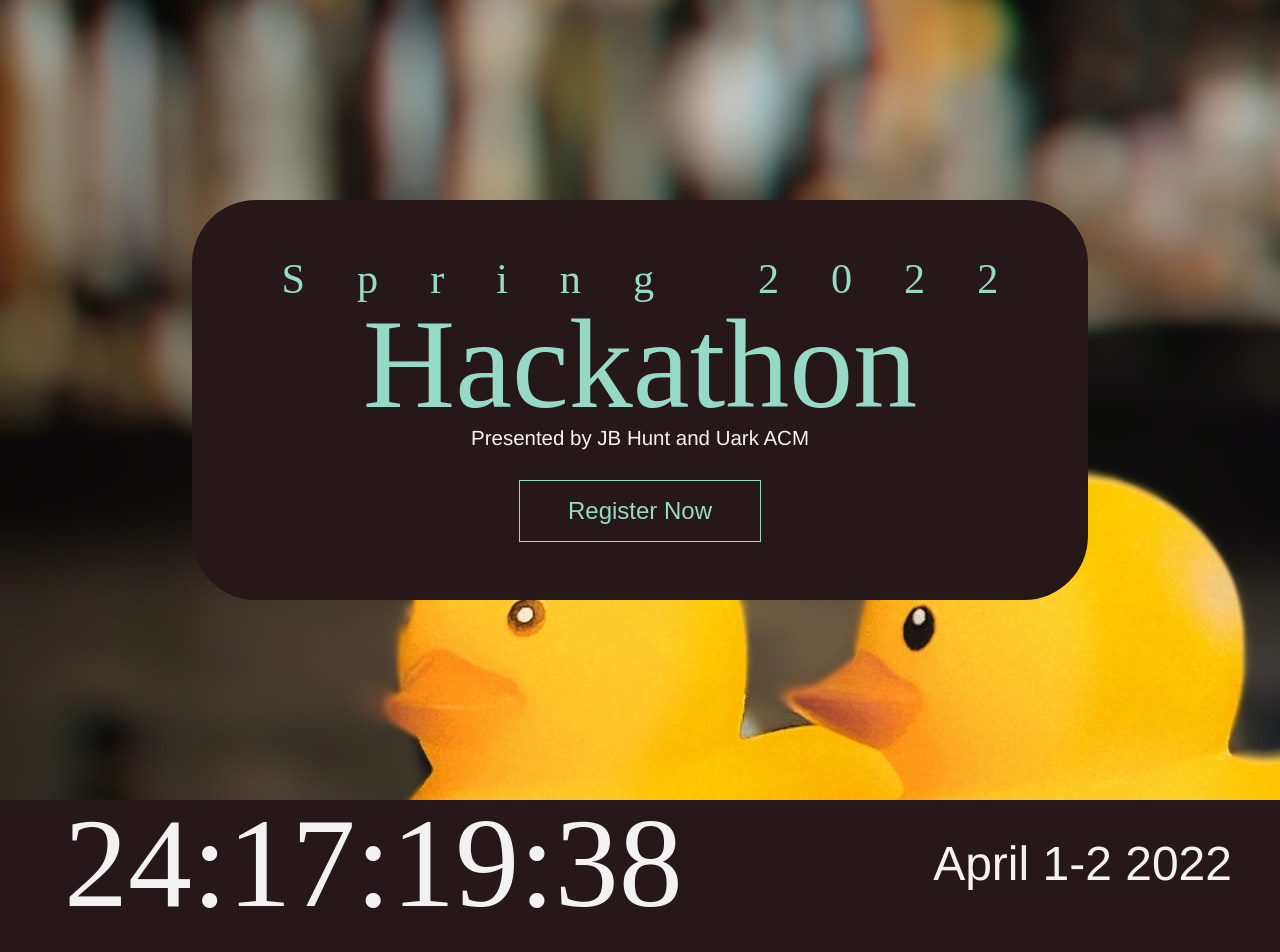
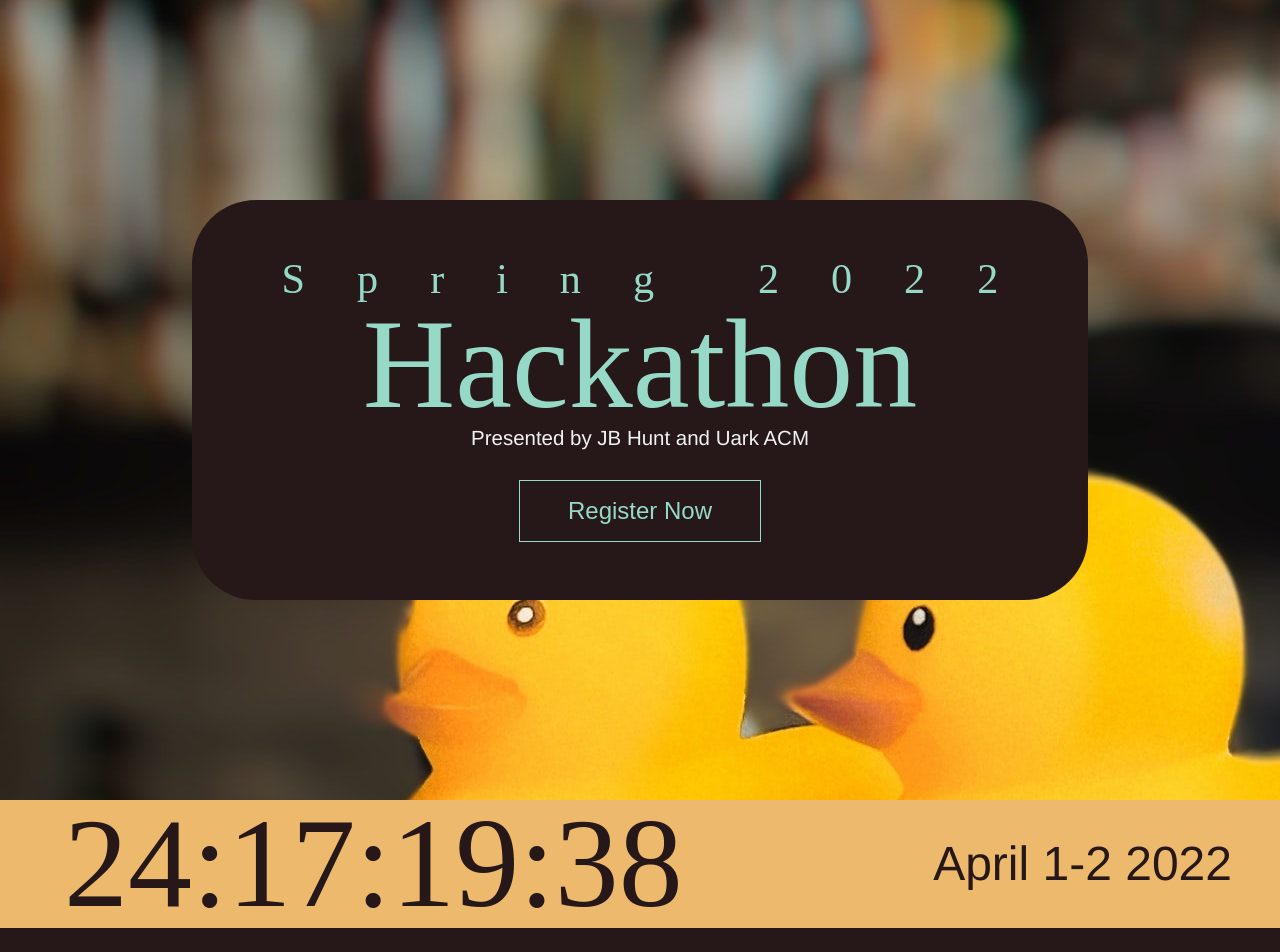
Before and after one commit to uark-acm/hackathon, a Next.js app: page / in a window 1280 px wide. Shown: the top 952 px of the page. Built offline with nearby package versions, Linux system fonts and the light colour scheme; a web font is replaced by a local one.

Commit message:
💄 Changed color of countdown bar

```diff
--- a/styles/CountdownBar.module.scss
+++ b/styles/CountdownBar.module.scss
@@ -2,8 +2,8 @@
 
 .bar {
     height: 128px;
-    background: $background;
-    color: $background_alt;
+    background: $secondary;
+    color: $background;
     display: flex;
     flex-direction: row;
     align-items: center;
@@ -23,7 +23,6 @@
         font-size: 48px;
         font-weight: 100;
         float: right;
-        color: $background_alt;
         line-height: 1em;
         text-align: right;
 
```
